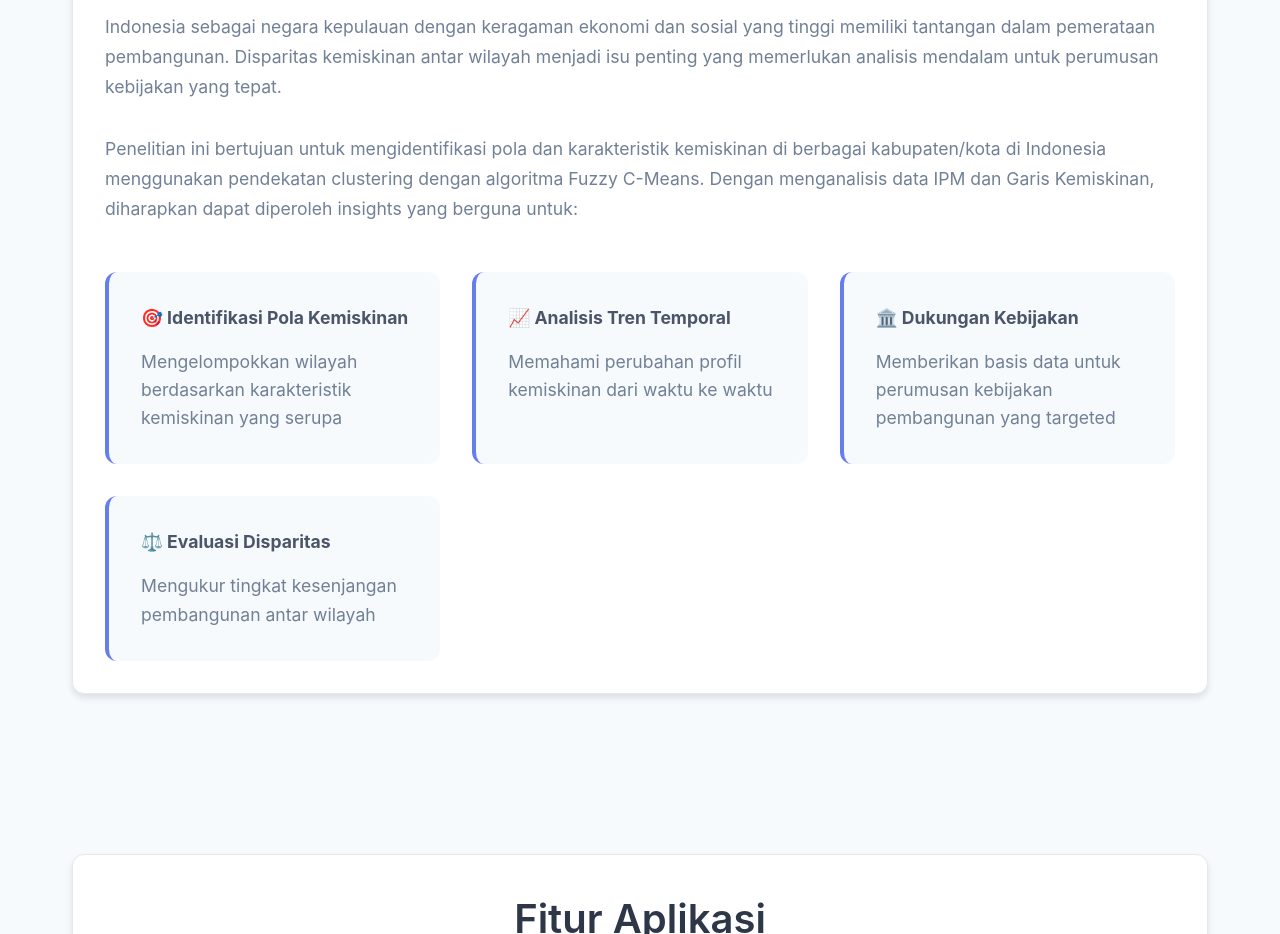
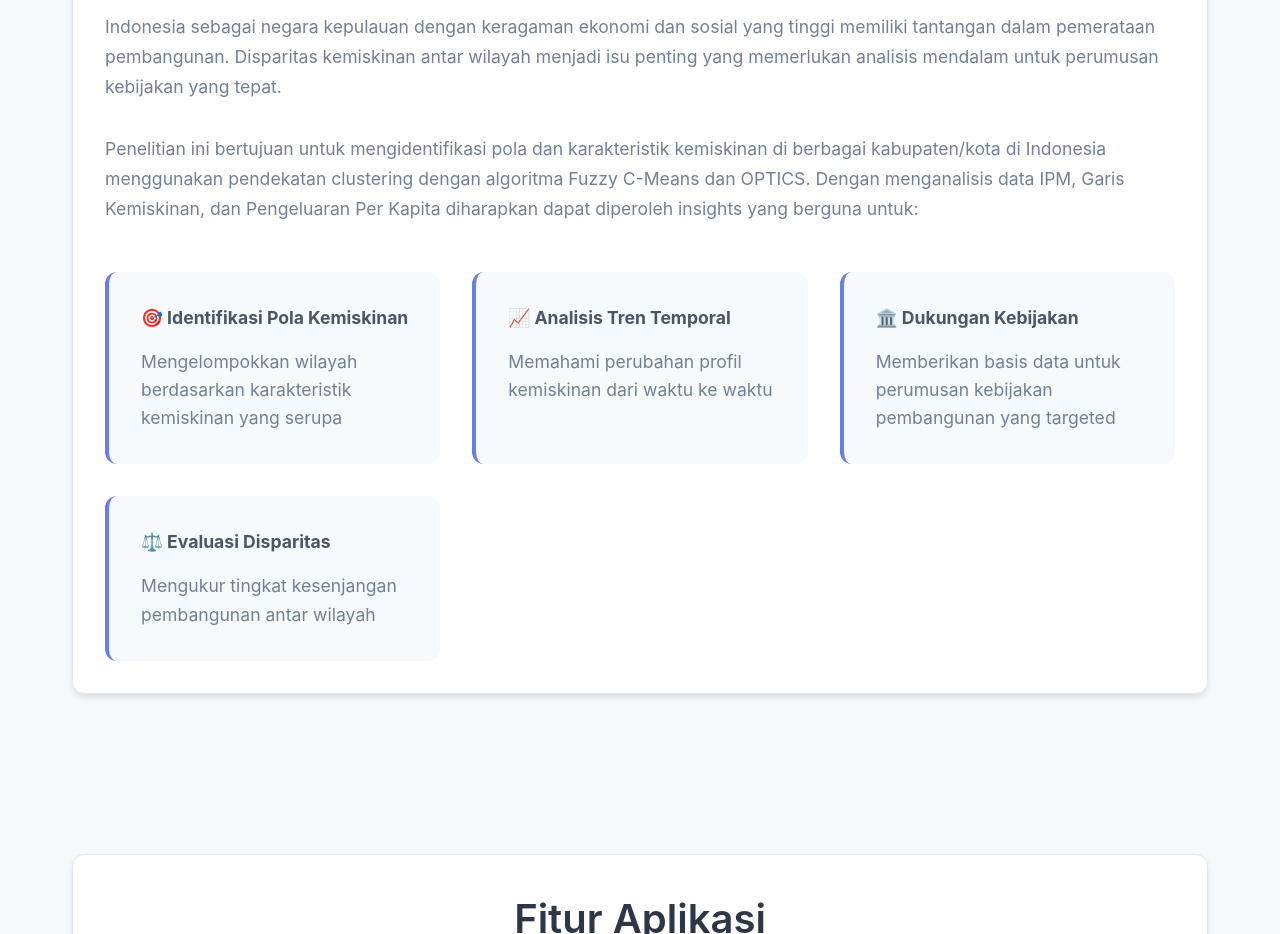
Before and after one commit to Nicholas-Eugene/cluster-web-frontend, a Vue app: page / in a window 1280 px wide. Shown: the part 3020-3954 px from the top of the page. Built offline with nearby package versions, Linux system fonts and the light colour scheme; no server answers; what @sgratzl/chartjs-chart-boxplot would draw is missing.

Commit message:
update research description to include OPTICS algorithm and additional data analysis

```diff
--- a/src/views/Home.vue
+++ b/src/views/Home.vue
@@ -139,7 +139,7 @@
             <p>
               Penelitian ini bertujuan untuk mengidentifikasi pola dan karakteristik kemiskinan
               di berbagai kabupaten/kota di Indonesia menggunakan pendekatan clustering dengan
-              algoritma Fuzzy C-Means. Dengan menganalisis data IPM dan Garis Kemiskinan,
+              algoritma Fuzzy C-Means dan OPTICS. Dengan menganalisis data IPM, Garis Kemiskinan, dan Pengeluaran Per Kapita
               diharapkan dapat diperoleh insights yang berguna untuk:
             </p>
 
```
